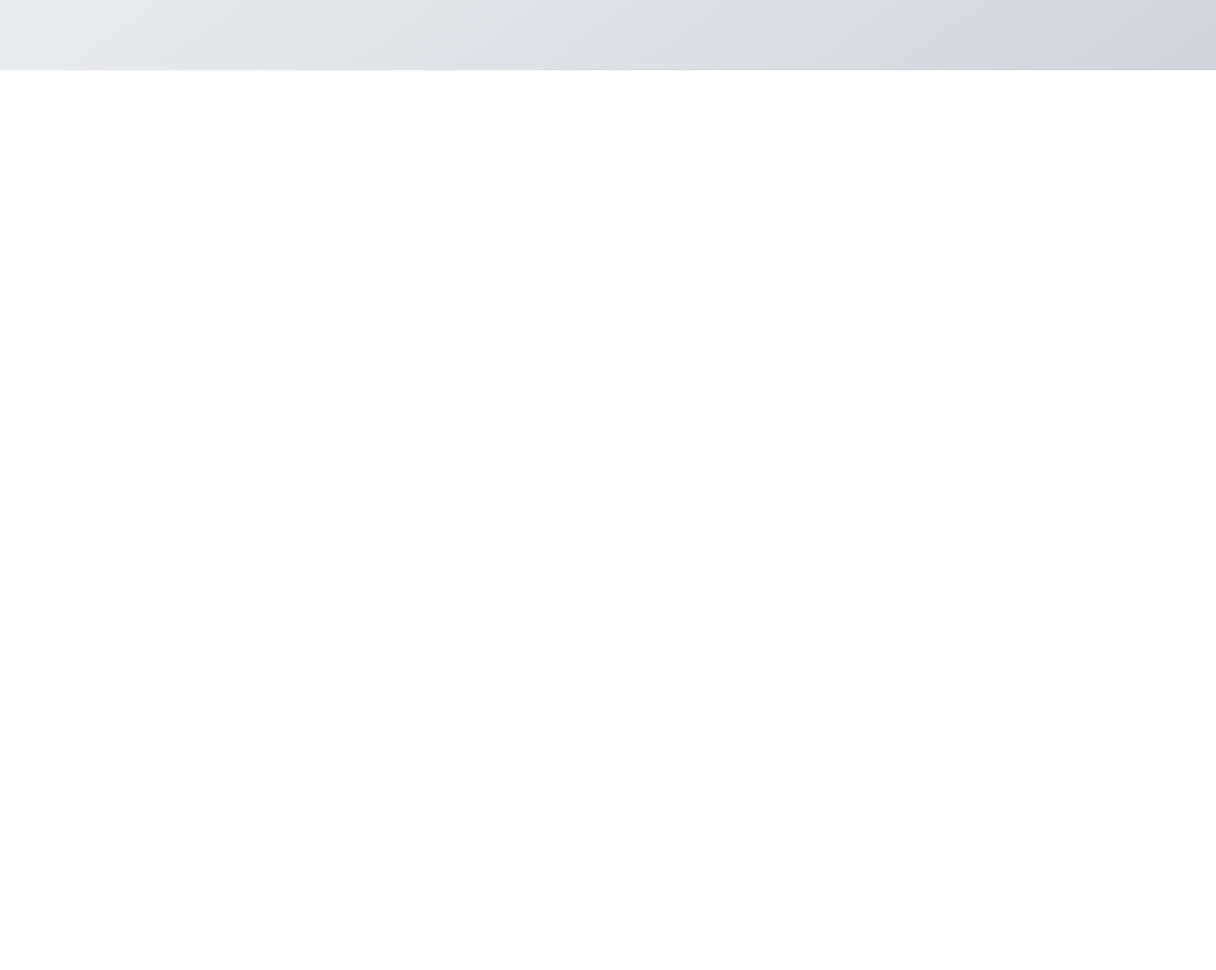
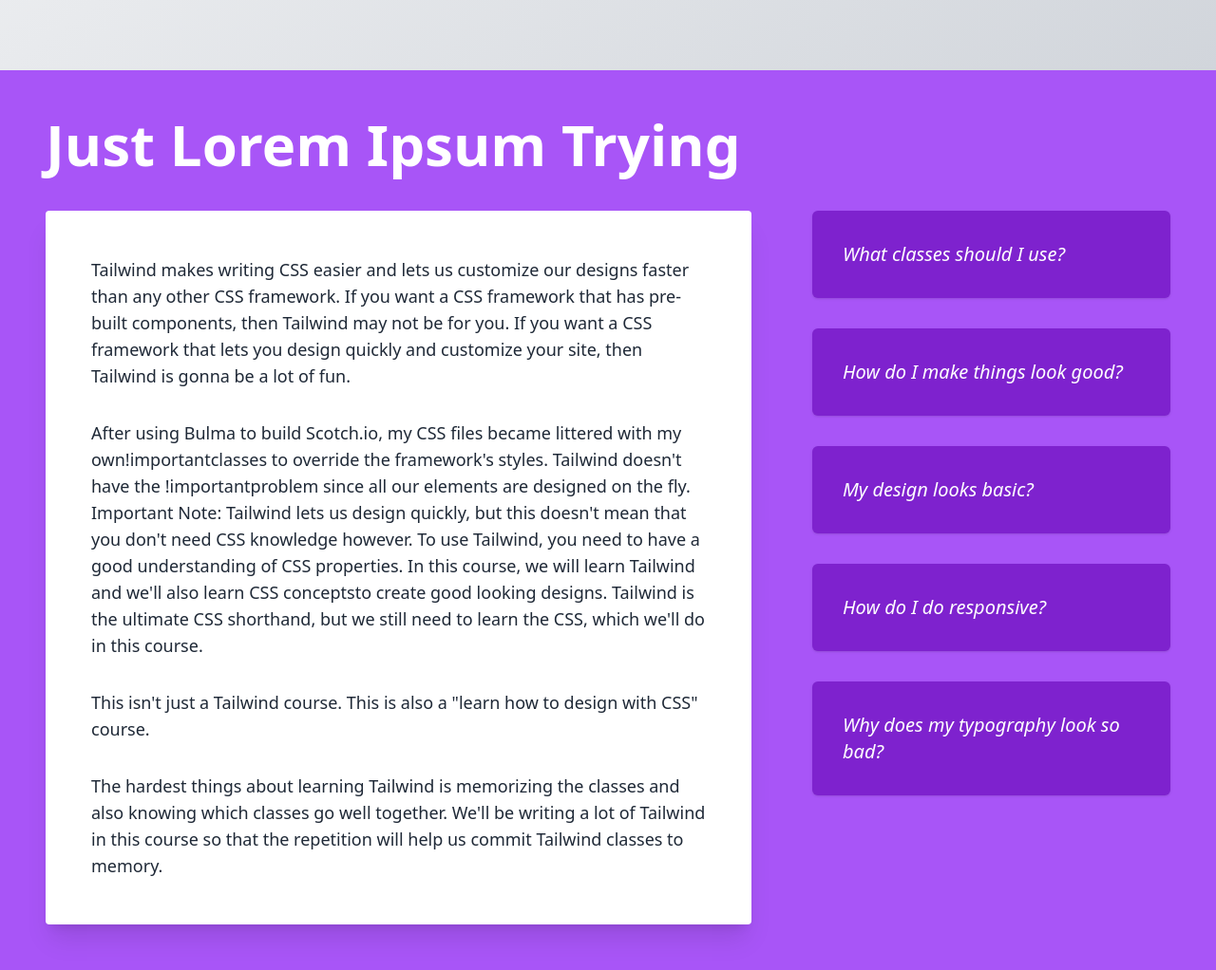
Before and after one commit to Selimology/Tailwind-LearningNotes, a website: page src/index.html in a window 1280 px wide. Shown: the part 834-1856 px from the top of the page at 95% size. Before the commit the page ends 908 px from the top, so only its background shows below. Drawn offline with nearby package versions, Linux system fonts and the light colour scheme; files that its build step writes are made by us from their sources.

Commit message:
overview styled

```diff
--- a/src/index.html
+++ b/src/index.html
@@ -35,11 +35,6 @@
           class="ml-24 absolute bg-gradient-to-br from-pink-300 to-blue-400 w-64 h-64 rounded-full opacity-10"
         ></div>
       </div>
-      <!-- <div>
-        <div class="bg-"></div>
-        <div class="bg-"></div>
-        <div class="bg-"></div>
-      </div> -->
 
       <!--=========================================-->
       <!-- header/navigation =========================================-->
@@ -148,6 +143,31 @@
     <!-- overview =========================================-->
     <!--=========================================-->
 
+    <div class="bg-purple-500 py-12">
+      <div class="container mx-auto px-12">
+
+        <h2 class="mb-10 text-white text-6xl font-bold">Just Lorem Ipsum Trying</h2>
+        <div class="flex space-x-16">
+
+          <!-- left -->
+          <div class="w-2/3 bg-white space-y-8 p-12 rounded shadow-xl text-gray-800 text-lg">
+            <p>Tailwind makes writing CSS easier and lets us customize our designs faster than any other CSS framework. If you want a CSS framework that has pre-built components, then Tailwind may not be for you. If you want a CSS framework that lets you design quickly and customize your site, then Tailwind is gonna be a lot of fun.</p>
+            <p>After using Bulma to build Scotch.io, my CSS files became littered with my own!importantclasses to override the framework's styles. Tailwind doesn't have the !importantproblem since all our elements are designed on the fly.
+              Important Note: Tailwind lets us design quickly, but this doesn't mean that you don't need CSS knowledge however. To use Tailwind, you need to have a good understanding of CSS properties. In this course, we will learn Tailwind and we'll also learn CSS conceptsto create good looking designs. Tailwind is the ultimate CSS shorthand, but we still need to learn the CSS, which we'll do in this course.</p>
+            <p>This isn't just a Tailwind course. This is also a "learn how to design with CSS" course.</p>
+            <p>The hardest things about learning Tailwind is memorizing the classes and also knowing which classes go well together. We'll be writing a lot of Tailwind in this course so that the repetition will help us commit Tailwind classes to memory.</p>
+          </div>
+          <!-- right -->
+          <div class="flex-grow  text-xl italic space-y-8">
+            <div class="p-8 bg-purple-700 rounded-md shadow text-white "><p class="">What classes should I use?</p></div>
+            <div class="p-8 bg-purple-700 rounded-md shadow text-white "><p class="">How do I make things look good?</p></div>
+            <div class="p-8 bg-purple-700 rounded-md shadow text-white "><p class="">My design looks basic?</p></div>
+            <div class="p-8 bg-purple-700 rounded-md shadow text-white "><p class="">How do I do responsive?</p></div>
+            <div class="p-8 bg-purple-700 rounded-md shadow text-white "><p class="">Why does my typography look so bad?</p></div>
+          </div>
+        </div>
+      </div>
+    </div>
     <!--=========================================-->
     <!-- about me =========================================-->
     <!--=========================================-->
```
